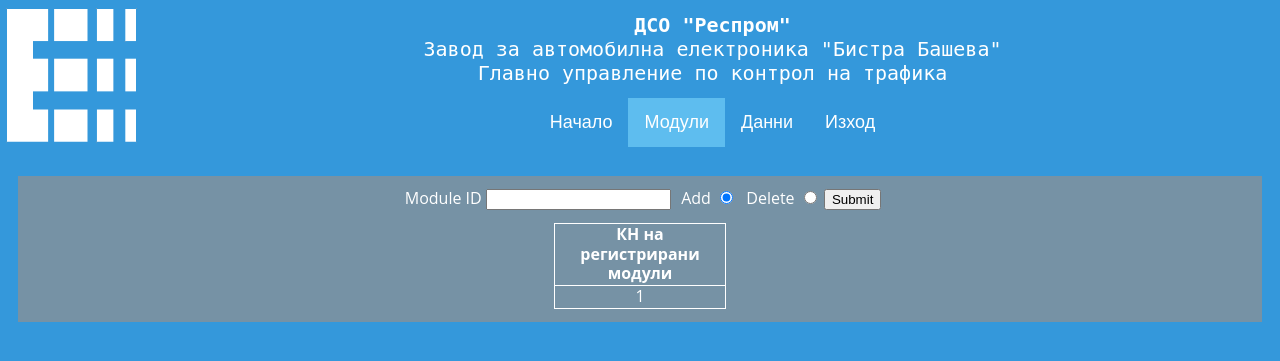
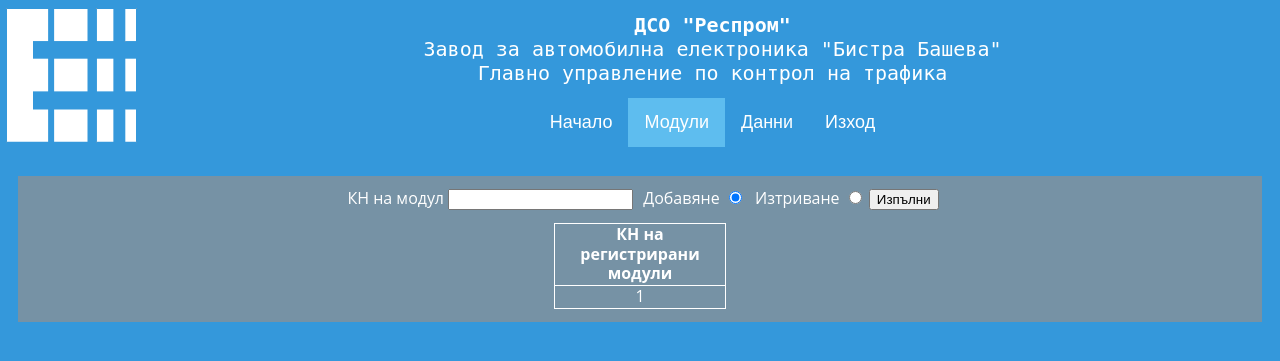
Before and after one commit to mstamenkov/Diplomna_Software, a PHP site: page /diplomna_rabota/devices.php in a window 1280 px wide. Shown: the part 20-381 px from the top of the page. Run offline with PHP 8.4, Linux system fonts and the light colour scheme; the visitor is signed in with stand-in values (Sample User, id 1); tables that the repository leaves empty hold one stand-in row (values such as "Sample post").

Commit message:
design changes and username verification

```diff
--- a/server/devices.php
+++ b/server/devices.php
@@ -14,8 +14,8 @@ session_start();
 <!DOCTYPE html>
 <html>
 <head>
-    <title>ГУП - Информационна система</title>
-    <link rel="icon" href="https://cache2.24chasa.bg/Images/Cache/160/Image_7034160_126.jpg">
+    <title>ГУКТ - Информационна система</title>
+    <link rel="icon" href="./textures/icon.png">
     <meta charset="utf-8">
     <!--<link href="https://www.bgtoll.bg/content/assets/plugins/bootstrap-4.0.0/css/bootstrap.min.css" id="bootstrap-css" rel="stylesheet" type="text/css"> -->
     <link rel="stylesheet" href="style.css" type="text/css">
@@ -93,13 +93,13 @@ session_start();
 </div>
     <div class='block'>
         <form action='devices.php' method='POST'>
-            <label for="moduleid">Module ID</label>
+            <label for="moduleid">КН на модул</label>
             <input name="moduleid" value=""/>
-            <label for="add">Add</label>
-            <input type="radio" name="type" value="add" checked="checked">
-            <label for="delete">Delete</label>
-            <input type="radio" name="type" value="delete">
-            <button type="submit">Submit</button>
+            <label>Добавяне
+            <input type="radio" name="type" value="add" checked="checked"></label>
+            <label>Изтриване
+            <input type="radio" name="type" value="delete"></label>
+            <button type="submit">Изпълни</button>
     </form>
         <?php
         //echo "<div class='block'>";
--- a/server/events.php
+++ b/server/events.php
@@ -53,7 +53,7 @@ if(empty($_GET['apicall'])){
     </ul>
 </div>
 <div class='block'>
-    <label for="moduleId">Choose a module:</label>
+    <label for="moduleId">Налични модули:</label>
     <form action='events.php' method='POST'>
     <select name="moduleId">
         <?php
@@ -62,7 +62,7 @@ if(empty($_GET['apicall'])){
 
         }
         echo "</select>";
-        echo "<button type=\"submit\">Submit</button>";
+        echo "<button type=\"submit\">Изпрати</button>";
         echo "</form>";
         $moduleId = filter_input(INPUT_POST,'moduleId');
         $stmt = $con->prepare("SELECT * FROM  (SELECT * FROM moduleData ORDER BY id DESC LIMIT 20) sub LEFT JOIN modules m on m.userId = $id WHERE moduleId = m.id AND moduleId = ? ORDER BY sub.id ASC ;");
--- a/server/register.php
+++ b/server/register.php
@@ -37,6 +37,10 @@
                 echo("username is already taken");
                 header("refresh:3;url=register.html");
                 die();
+            }else if (!preg_match('/^[a-z1-9]+$/',$username)){
+                echo("Special characters and capital letters not allowed");
+                header("refresh:3;url=register.html");
+                die();
             }
 
             $stmt = $con->prepare("INSERT INTO users(username,password) values(?,?)");
```
Also changed, not shown: server/textures/icon.png (added).
